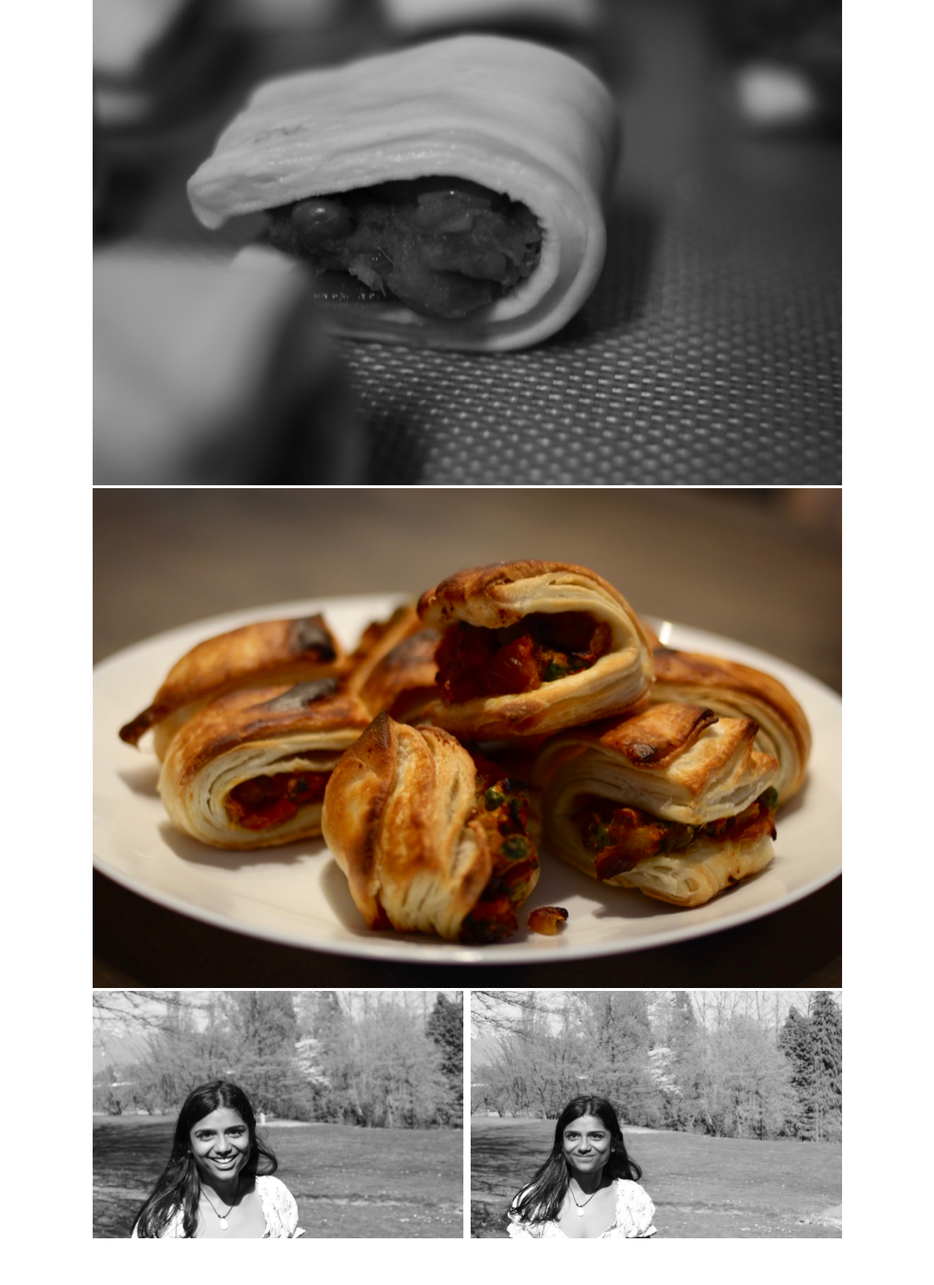
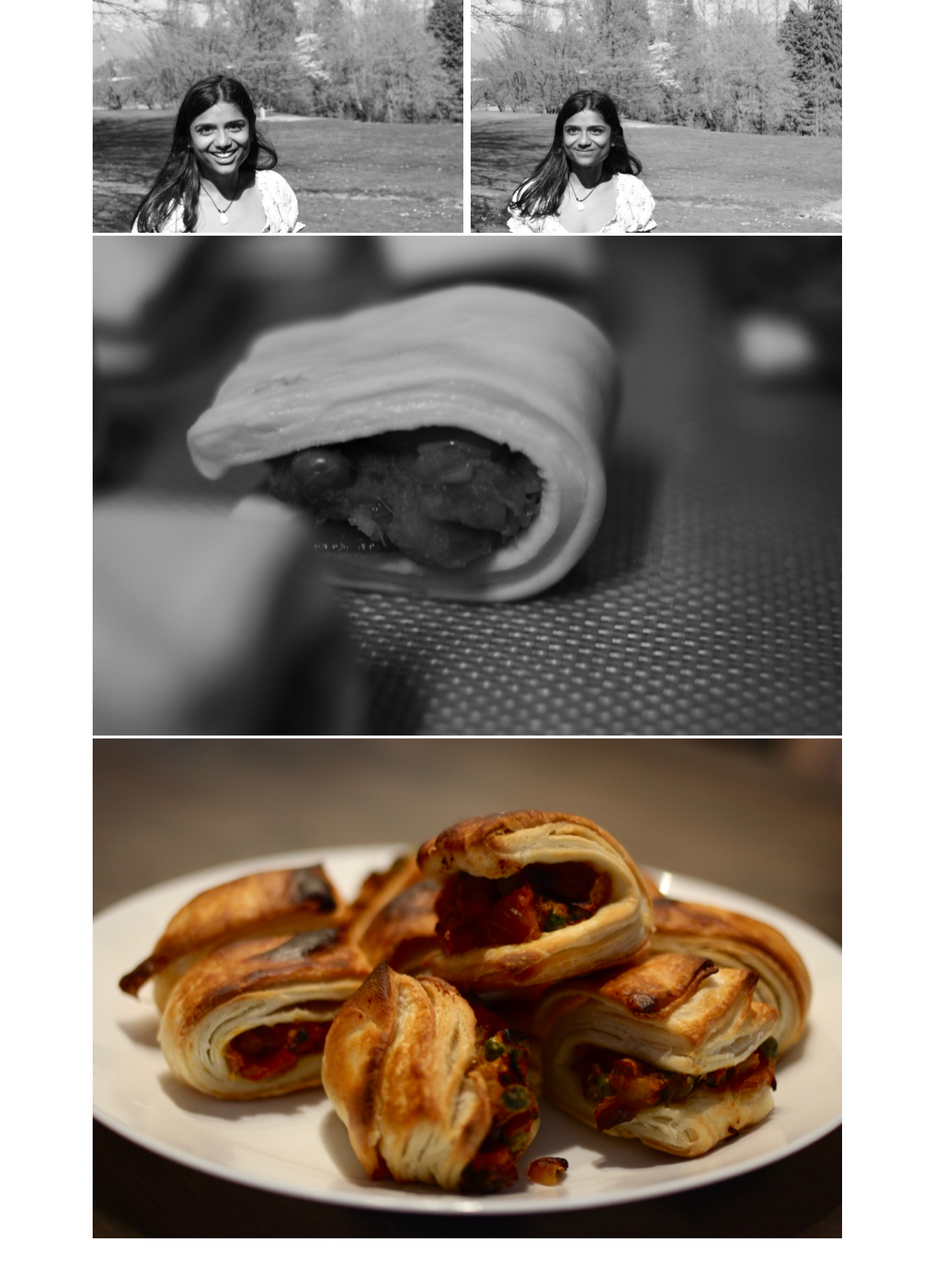
Before and after one commit to haraniramasamy/haraniramasamy.github.io, a Jekyll site: the page built from _posts/2019-04-22-CovDiaries.md, in a window 1280 px wide. Shown: the part 2492-4253 px from the top of the page at 73% size. Built offline with Jekyll 4.4.1, drawn with Linux system fonts in a browser that asks for light colours; nearby versions of some CDN libraries; some web fonts are replaced.

Commit message:
order of photos

```diff
--- a/_posts/2019-04-22-CovDiaries.md
+++ b/_posts/2019-04-22-CovDiaries.md
@@ -28,16 +28,6 @@ position: 5
 </div>
 
 <div class="photo">
-  <img src="/images/vegpuffs1.jpg"/>
-  <p>#Day41: Before </p>
-</div>
-
-<div class="photo">
-  <img src="/images/vegpuffs2.jpg"/>
-  <p>#Day41: After. Vegetable puffs like childhood summers spent in India</p>
-</div>
-
-<div class="photo">
    <div class="left">
     <img src="/images/QueenE1.jpg"/>
     <p>#Day28: 18 degrees at Queen Elizabeth Park</p>
@@ -47,3 +37,12 @@ position: 5
     <p>#Day28 White pink and green</p>
    </div>
   </div>
+<div class="photo">
+  <img src="/images/vegpuffs1.jpg"/>
+  <p>#Day41: Before </p>
+</div>
+
+<div class="photo">
+  <img src="/images/vegpuffs2.jpg"/>
+  <p>#Day41: After. Vegetable puffs like childhood summers spent in India</p>
+</div>
```
